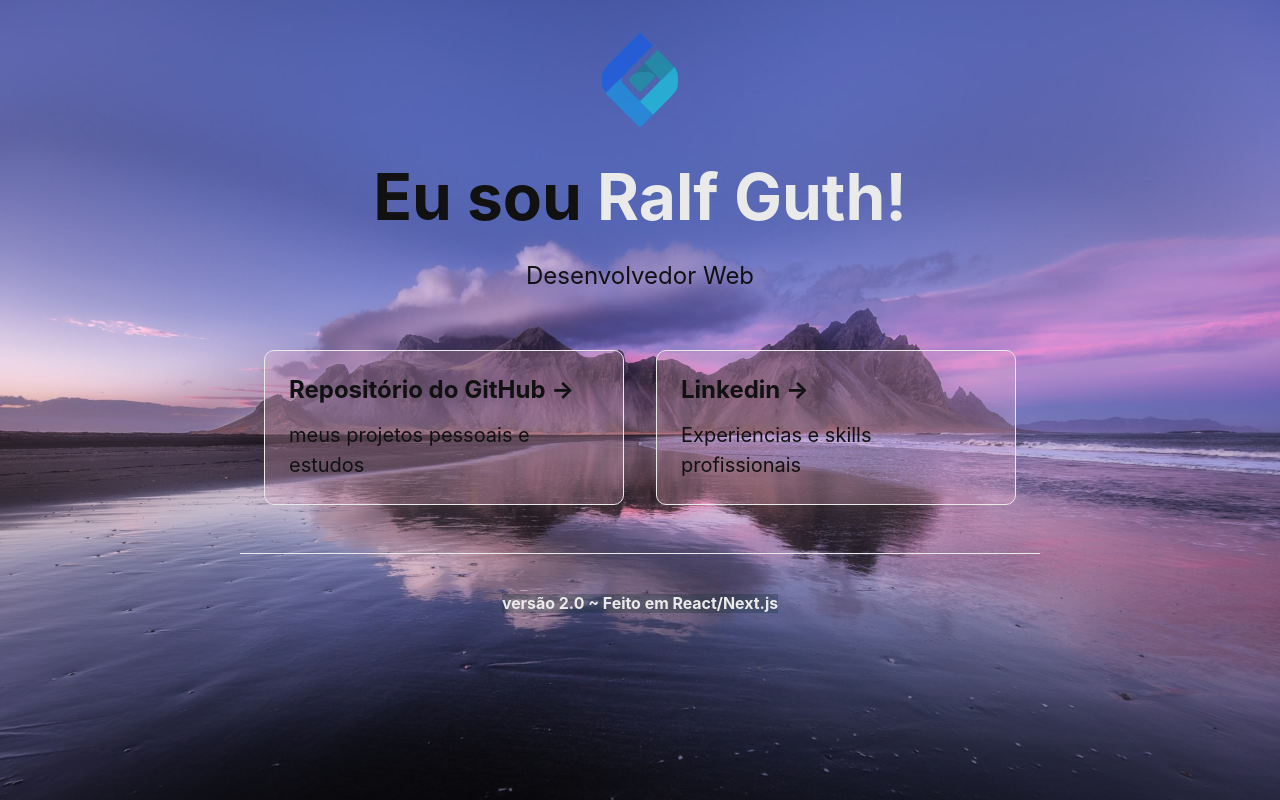
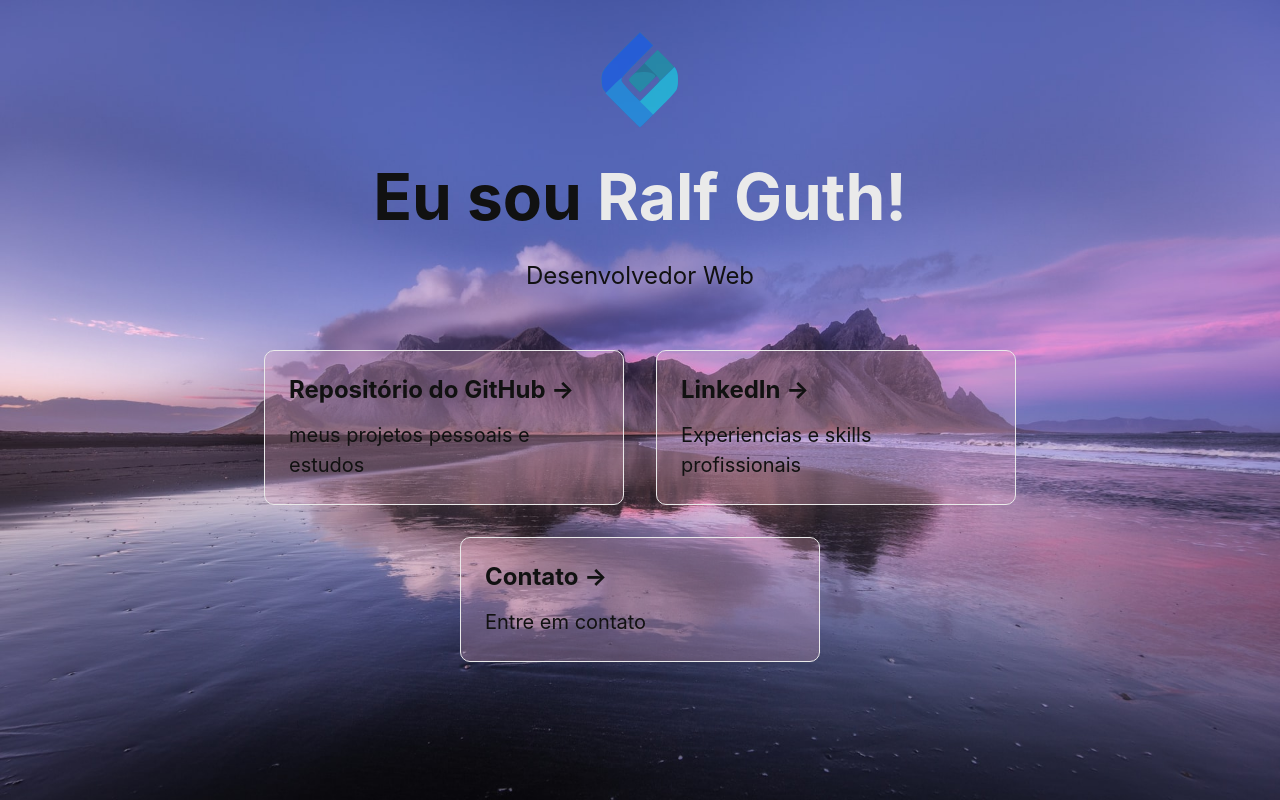
Before and after one commit to ralfguth/portfolio-next, a Next.js app: page / in a window 1280 px wide. Built offline with nearby package versions, Linux system fonts and the light colour scheme.

Commit message:
adiciona um card e remove footer

```diff
--- a/components/Deck.js
+++ b/components/Deck.js
@@ -7,7 +7,8 @@ const Deck = () => {
         <div className={styles.grid}>
 
           <Card link='https://github.com/ralfguth' title='Repositório do GitHub' description='meus projetos pessoais e estudos' />
-          <Card link='https://www.linkedin.com/in/ralf-guth-7404a7161/' title='Linkedin' description='Experiencias e skills profissionais' />
+          <Card link='https://www.linkedin.com/in/ralf-guth-7404a7161/' title='LinkedIn' description='Experiencias e skills profissionais' />
+          <Card link='mailto:rsguth@gmail.com' title='Contato' description='Entre em contato' />
 
         </div>
     )
--- a/pages/index.js
+++ b/pages/index.js
@@ -14,7 +14,6 @@ export default function Home() {
       <main className={styles.main}>
         <Title />
         <Deck />
-        <Footer />
       </main>
     </div>
   )
```
